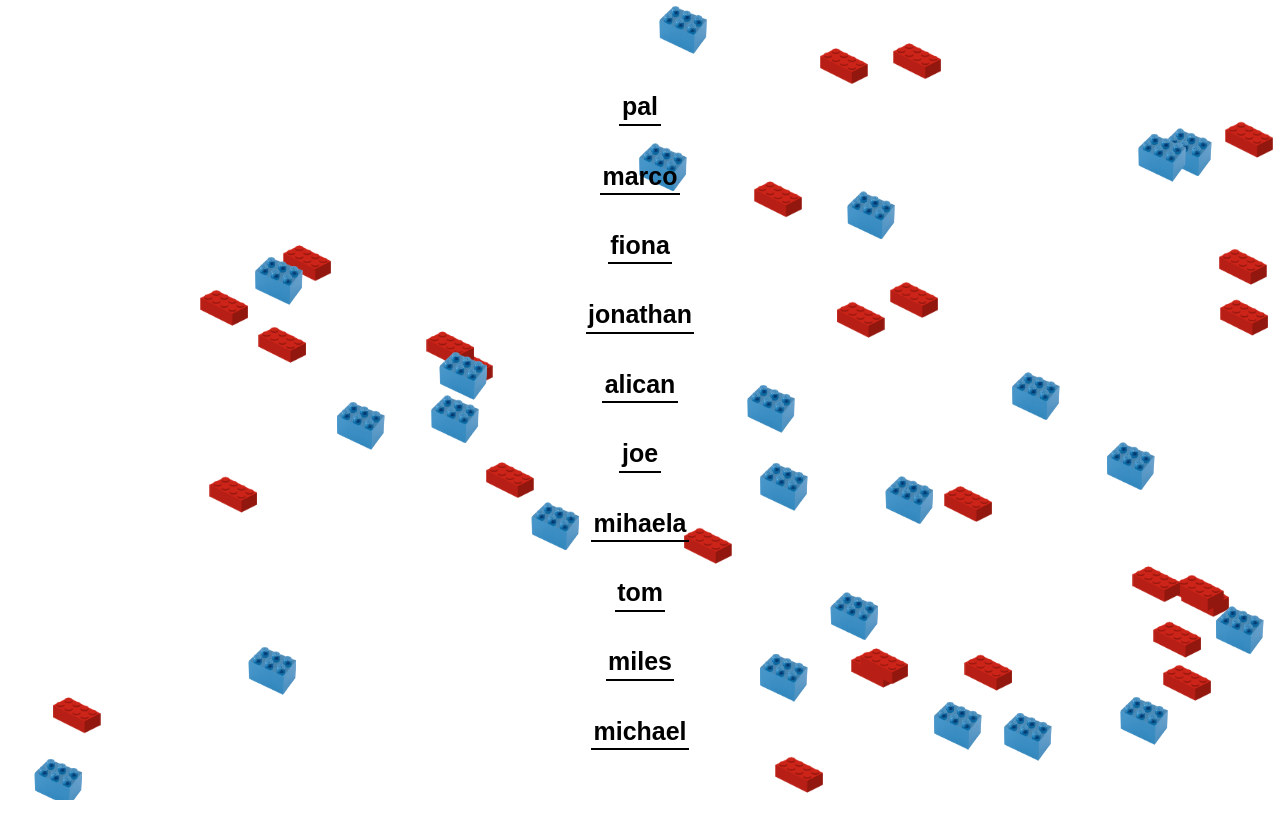
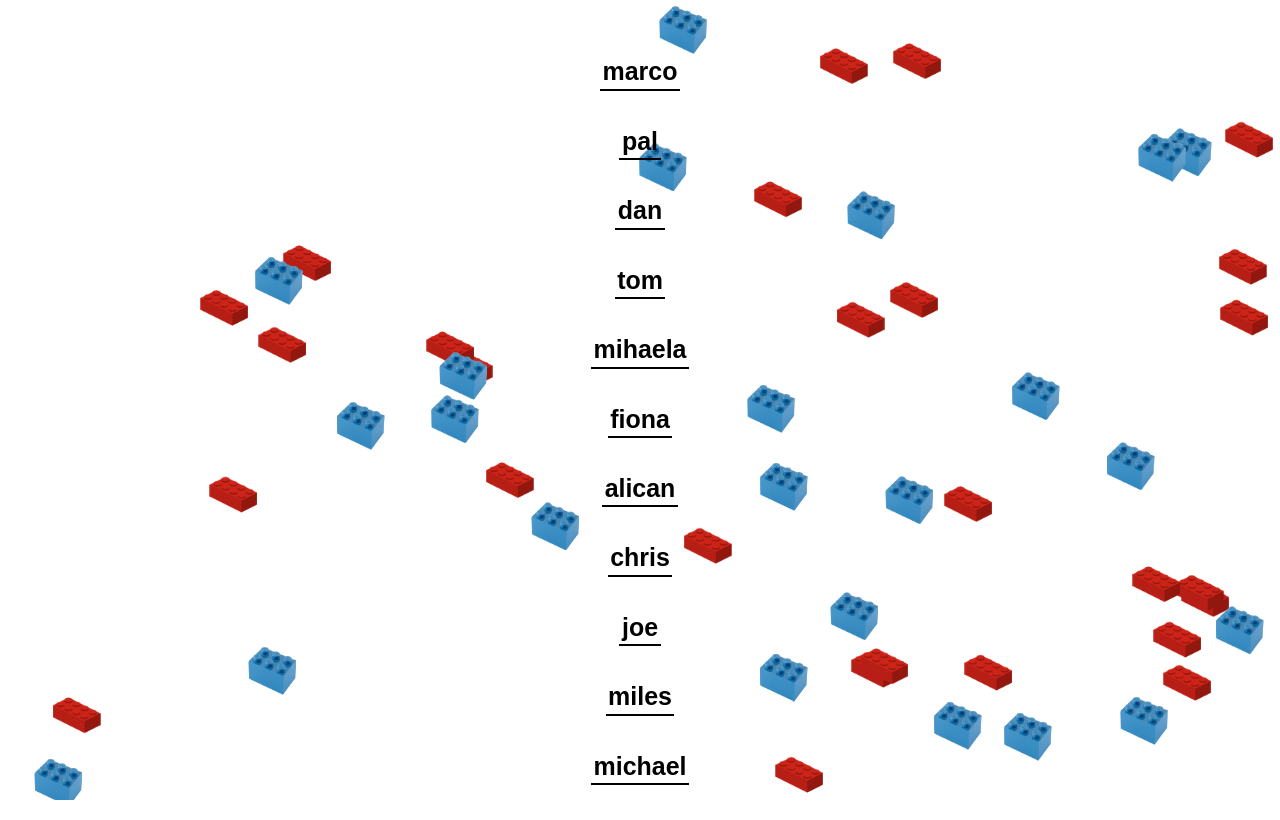
Before and after one commit to AlicanGultekin/mixels-randomiser, a plain HTML site: page index.html in a window 1280 px wide. Drawn offline with Linux system fonts and the light colour scheme; a web font is replaced by a local one.

Commit message:
update people list
- jon
+ dan
+ chris

```diff
--- a/index.html
+++ b/index.html
@@ -105,8 +105,9 @@
         "tom",
         "joe",
         "marco",
-        "jonathan",
-        "mihaela"
+        "dan",
+        "mihaela",
+        "chris"
       ];
       const names = shuffle(
         peopleList?.length > 0 ? peopleList : defaultPeopleList
```
